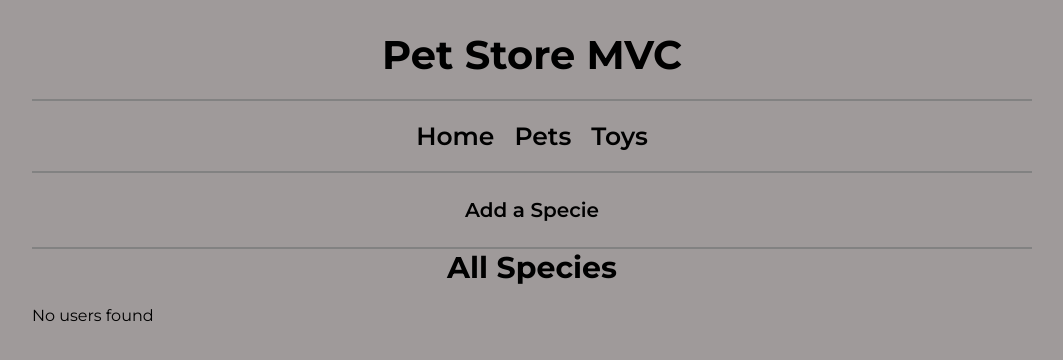
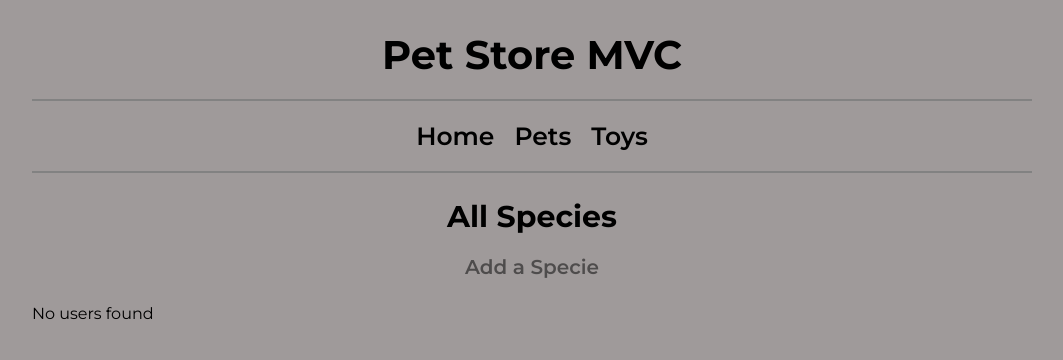
Before and after one commit to AleksandraPetrukova/block3-adv-web, a PHP site: page /?page=species in a window 1280 px wide. Shown: the top 360 px of the page, without its empty margins (108-1171 px from the left). Run offline with PHP 8.4, Linux system fonts and the light colour scheme; data that the repository does not hold is empty; a stand-in replaces the project's code that opens the database connection.

Commit message:
small change in navigation

```diff
--- a/project-1/assets/style.css
+++ b/project-1/assets/style.css
@@ -182,10 +182,11 @@ h2 {
     font-size: 20px;
     transition: all 0.3s ease-in-out;
     margin-bottom: 25px;
+    opacity: 0.5;
 }
 
 .subnav a:hover {
-    transform: translateY(-5px);
+    opacity: 1;
 }
 
 form {
--- a/project-1/views/home.php
+++ b/project-1/views/home.php
@@ -1,9 +1,11 @@
+
+<!-- <div class="line"></div> -->
+
+<h2>All Species</h2>
+
 <div class="linea subnav">
     <a href="?page=addspecie"> Add a Specie</a>
 </div>
-<div class="line"></div>
-
-<h2>All Species</h2>
 
 <article>
     <?php
```
Also changed, not shown: project-1/views/breeds.php (+5 -2 lines), project-1/views/pets.php (+5 -2 lines), project-1/views/toys.php (+5 -2 lines).
